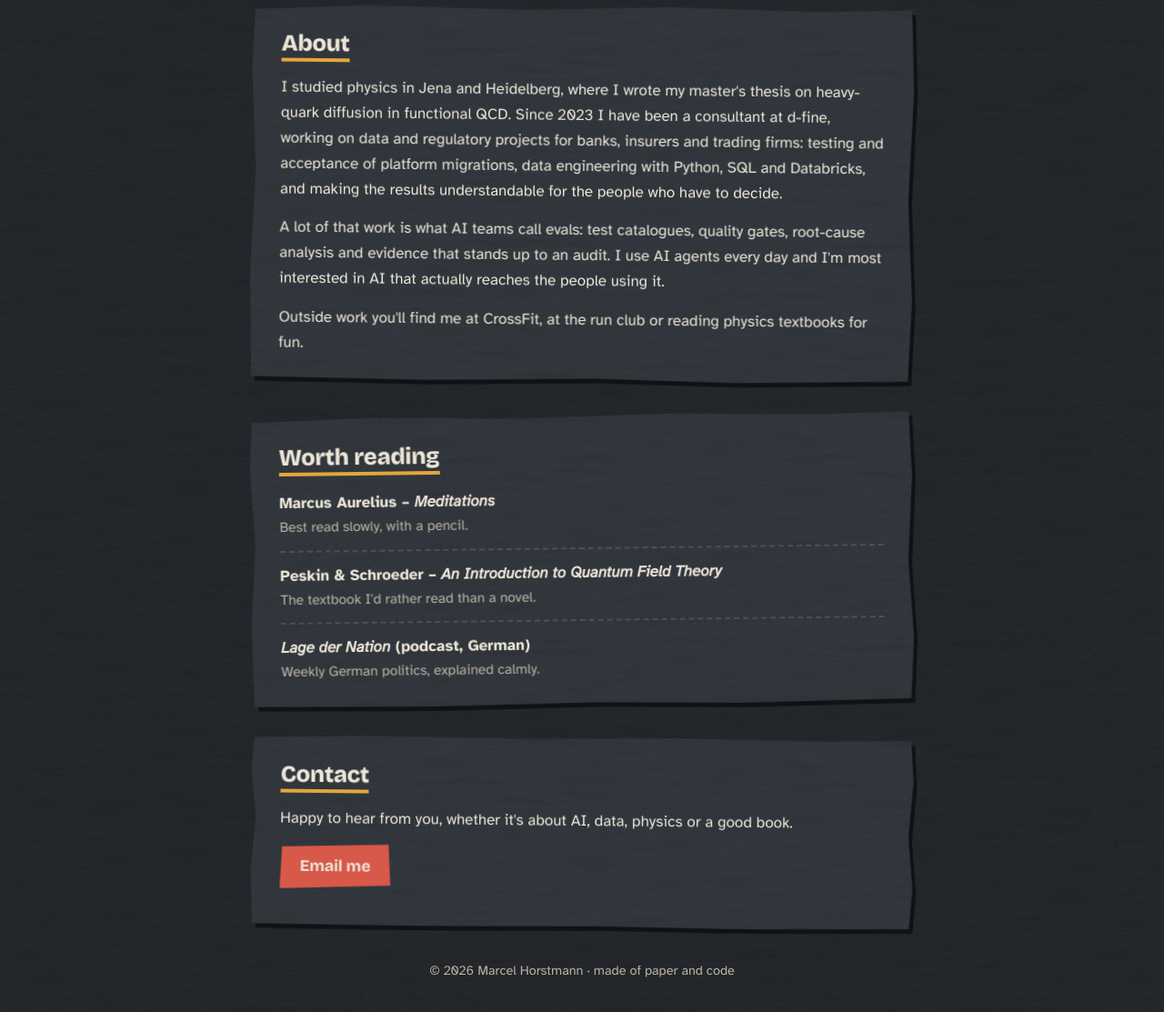
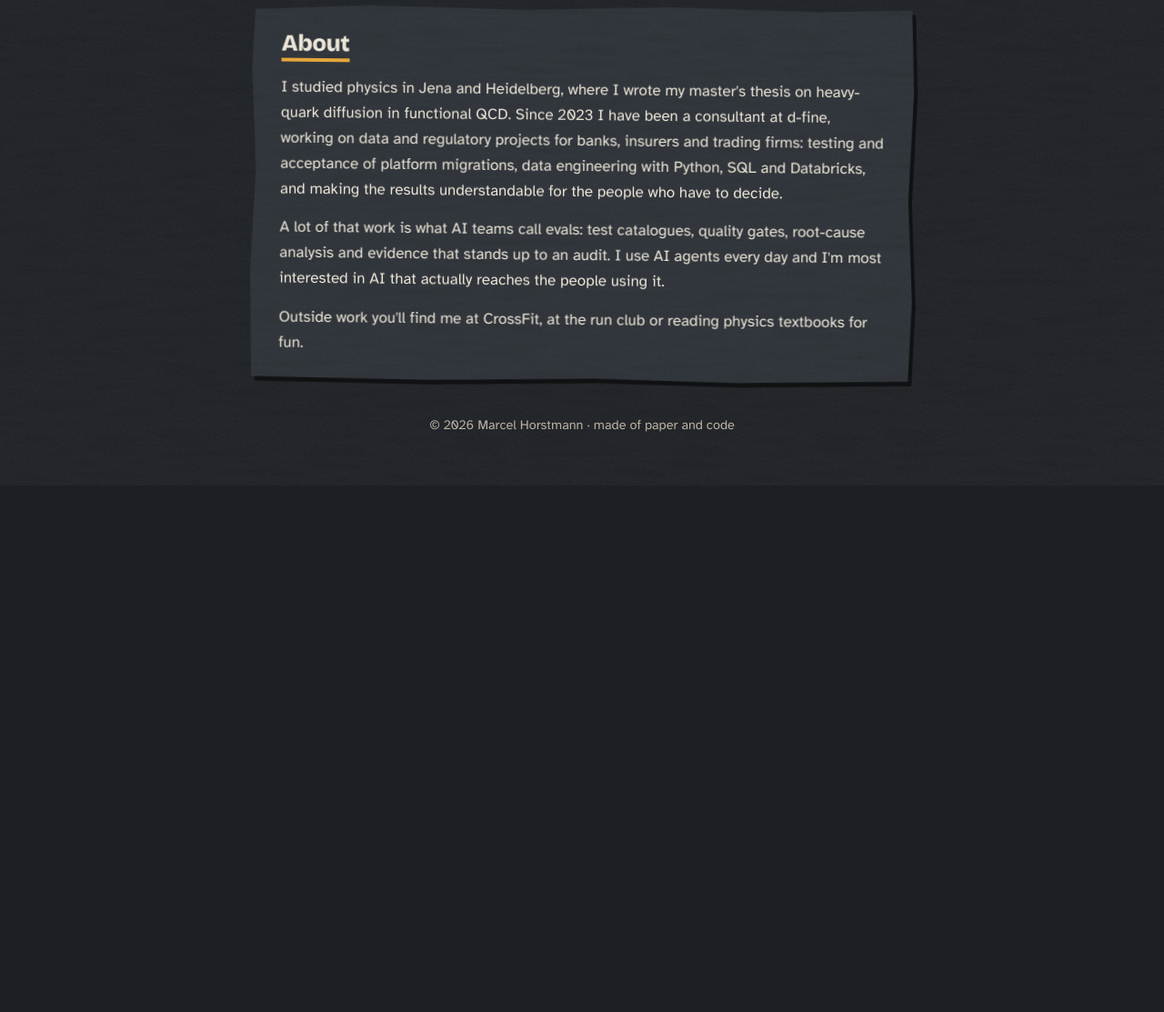
Before and after one commit to marcel-d12/website, a plain HTML site: page index.html in a window 1280 px wide. Shown: the part 351-1464 px from the top of the page at 91% size. After the commit the page ends 885 px from the top, so only its background shows below. Drawn offline with nearby package versions, Linux system fonts and the light colour scheme.

Commit message:
Lesenswertes und Kontakt vorerst entfernt
Co-Authored-By: Claude Opus 5.5 <noreply@anthropic.com>
Claude-Session: https://claude.ai/code/session_01HvQLCh3HRHfEwyTXGnYfRL

```diff
--- a/index.html
+++ b/index.html
@@ -48,51 +48,11 @@
       </div>
     </section>
 
-    <section class="cut tilt-l" aria-labelledby="reading">
-      <div class="paper card">
-        <h2 id="reading">Worth reading</h2>
-        <ul class="list">
-          <li>
-            <span class="item-title">Marcus Aurelius – <em>Meditations</em></span>
-            <span class="item-note">Best read slowly, with a pencil.</span>
-          </li>
-          <li>
-            <span class="item-title">Peskin &amp; Schroeder – <em>An Introduction to Quantum Field Theory</em></span>
-            <span class="item-note">The textbook I'd rather read than a novel.</span>
-          </li>
-          <li>
-            <span class="item-title"><em>Lage der Nation</em> (podcast, German)</span>
-            <span class="item-note">Weekly German politics, explained calmly.</span>
-          </li>
-        </ul>
-      </div>
-    </section>
-
-    <section class="cut tilt-r" aria-labelledby="contact">
-      <div class="paper card contact">
-        <h2 id="contact">Contact</h2>
-        <p>Happy to hear from you, whether it's about AI, data, physics or a good book.</p>
-        <p class="contact-links">
-          <a class="button" id="mail" href="#contact">Email me</a>
-        </p>
-        <noscript><p>marcel.horstmann98 [at] gmail.com</p></noscript>
-      </div>
-    </section>
-
     <footer class="footer">
       <p>© 2026 Marcel Horstmann · made of paper and code</p>
     </footer>
 
   </main>
 
-  <script>
-    // Adresse erst im Browser zusammensetzen, damit Spam-Bots sie nicht im Quelltext finden
-    (function () {
-      var a = document.getElementById('mail');
-      var addr = ['marcel.horstmann98', 'gmail.com'].join('@');
-      a.href = 'mailto:' + addr;
-      a.title = addr;
-    })();
-  </script>
 </body>
 </html>
```
